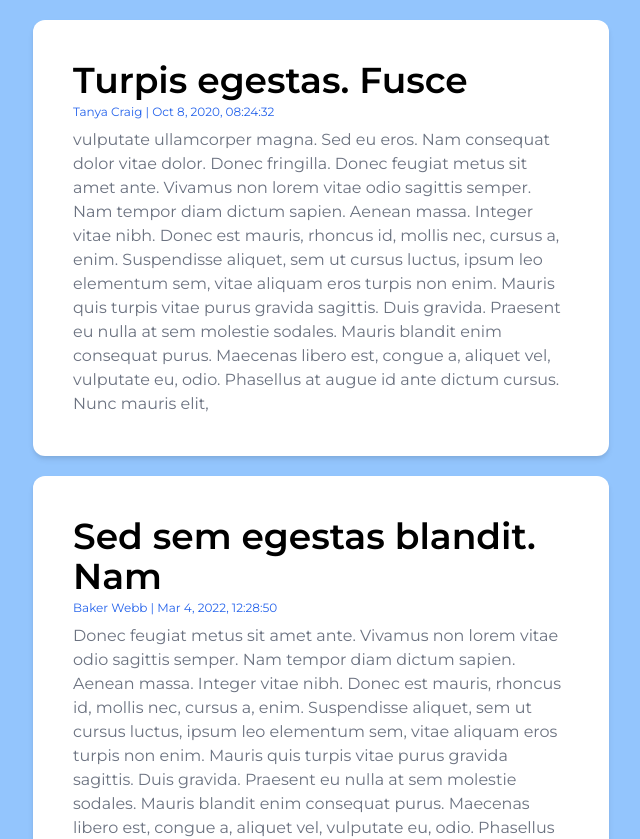
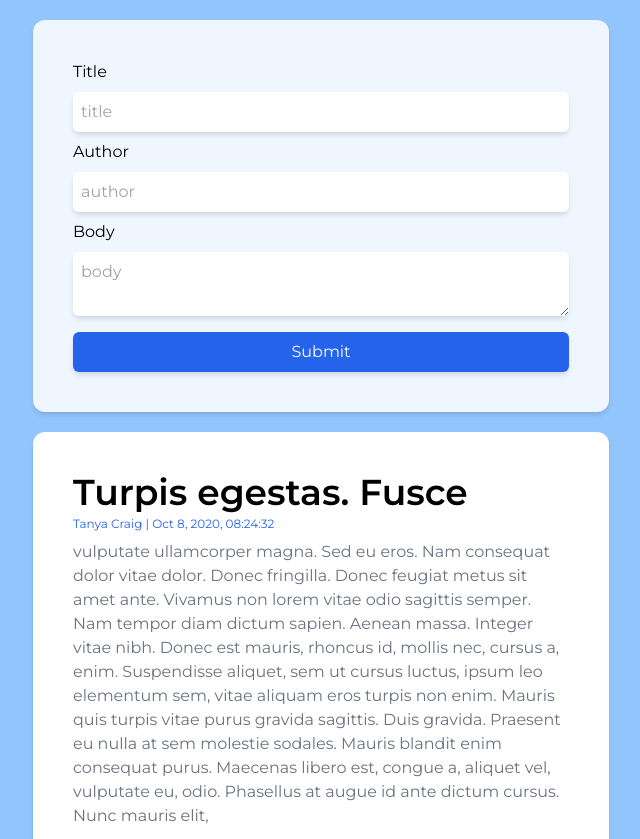
Before and after one commit to voidbeary/react-blog, a React (Create React App) app: page / in a window 1280 px wide. Shown: the top 839 px of the page, without its empty margins (319-959 px from the left). Built offline with nearby package versions, Linux system fonts and the light colour scheme.

Commit message:
add input

```diff
--- a/src/App.js
+++ b/src/App.js
@@ -1,9 +1,11 @@
 import { posts } from "./posts.js";
 import Post from "./Post.js";
+import PostForm from "./PostForm.js";
 
 function App() {
   return (
     <main>
+      <PostForm />
       {posts.map((post) => (
         <Post {...post} key={post.id} />
       ))}
--- /dev/null
+++ b/src/PostForm.js
@@ -0,0 +1,31 @@
+function PostForm() {
+  return (
+    <form className="flex flex-col p-10 max-w-xl mx-auto my-5 bg-blue-50 rounded-xl shadow-md font-body">
+      <label htmlFor="title">Title</label>
+      <input
+        id="title"
+        className=" shadow-md focus:ring-2 focus:ring-blue-600 p-2 my-2  rounded-md"
+        placeholder="title"
+      ></input>
+
+      <label htmlFor="author">Author</label>
+      <input
+        className="shadow-md focus:ring-2 focus:ring-blue-600 p-2 my-2 rounded-md"
+        placeholder="author"
+        id="author"
+      ></input>
+      <label htmlFor="body">Body</label>
+      <textarea
+        id="body"
+        className="shadow-md focus:ring-2 focus:ring-blue-600 p-2 my-2 rounded-md"
+        placeholder="body"
+      ></textarea>
+      <input
+        type="submit"
+        value="Submit"
+        className="bg-blue-600 text-white rounded-md py-2 mt-2 hover:bg-blue-800 shadow-md  focus:outline-none focus:ring-2 focus:ring-blue-600 cursor-pointer"
+      />
+    </form>
+  );
+}
+export default PostForm;
```
